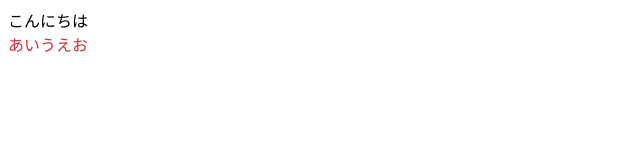
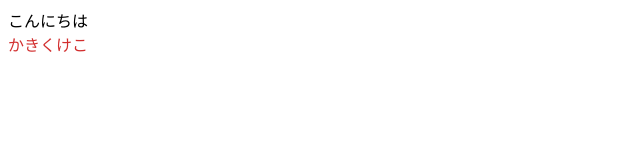
Before and after one commit to Eborudo/Zikosyoukai, a plain HTML site: page index.html in a window 1280 px wide. Shown: the full height of the page, 0-640 px from the left. Drawn offline with Linux system fonts and the light colour scheme.

Commit message:
かきくけこ

```diff
--- a/index.html
+++ b/index.html
@@ -10,7 +10,7 @@
 <body>
     こんにちは
     <div>
-        あいうえお
+        かきくけこ
     </div>
 
 
```
